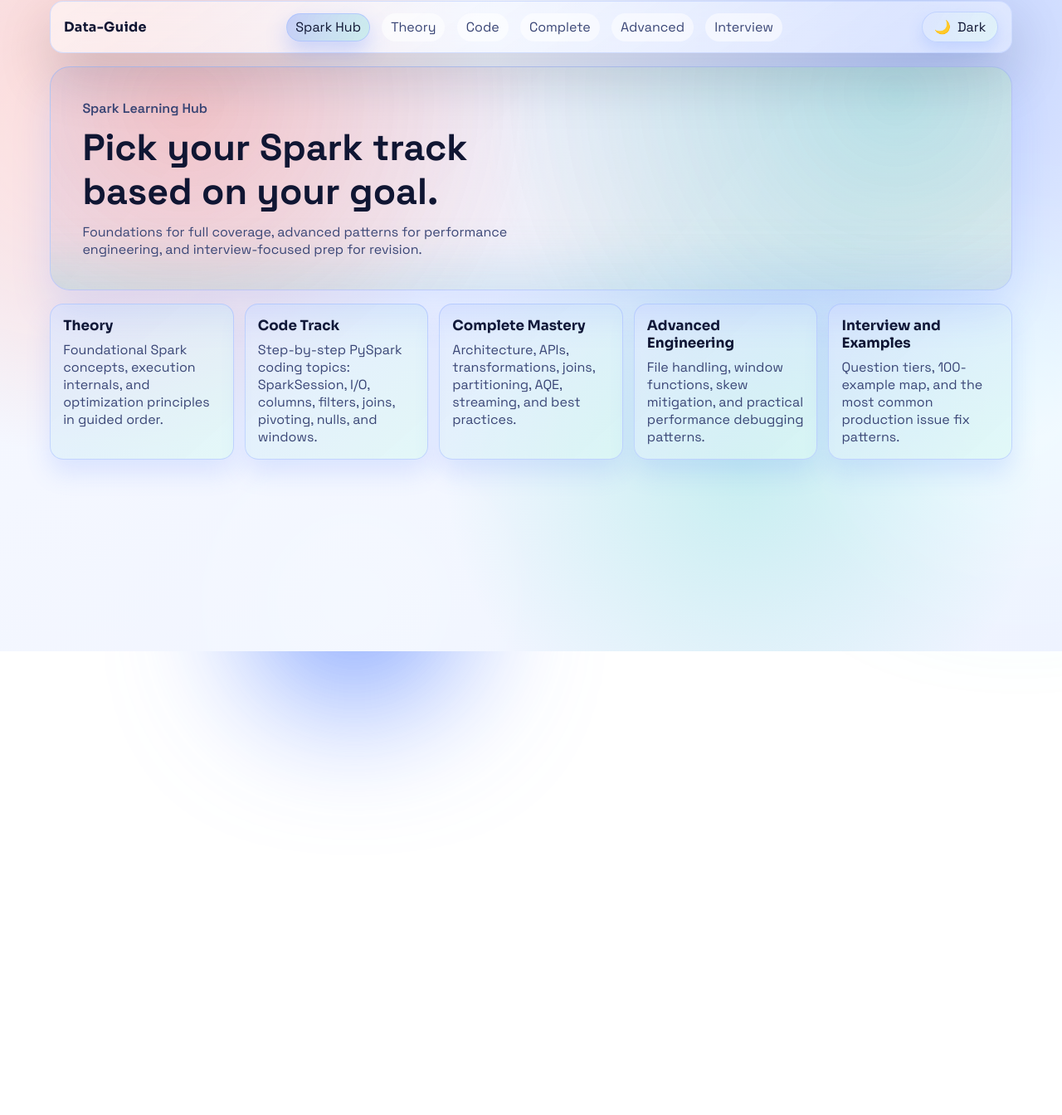
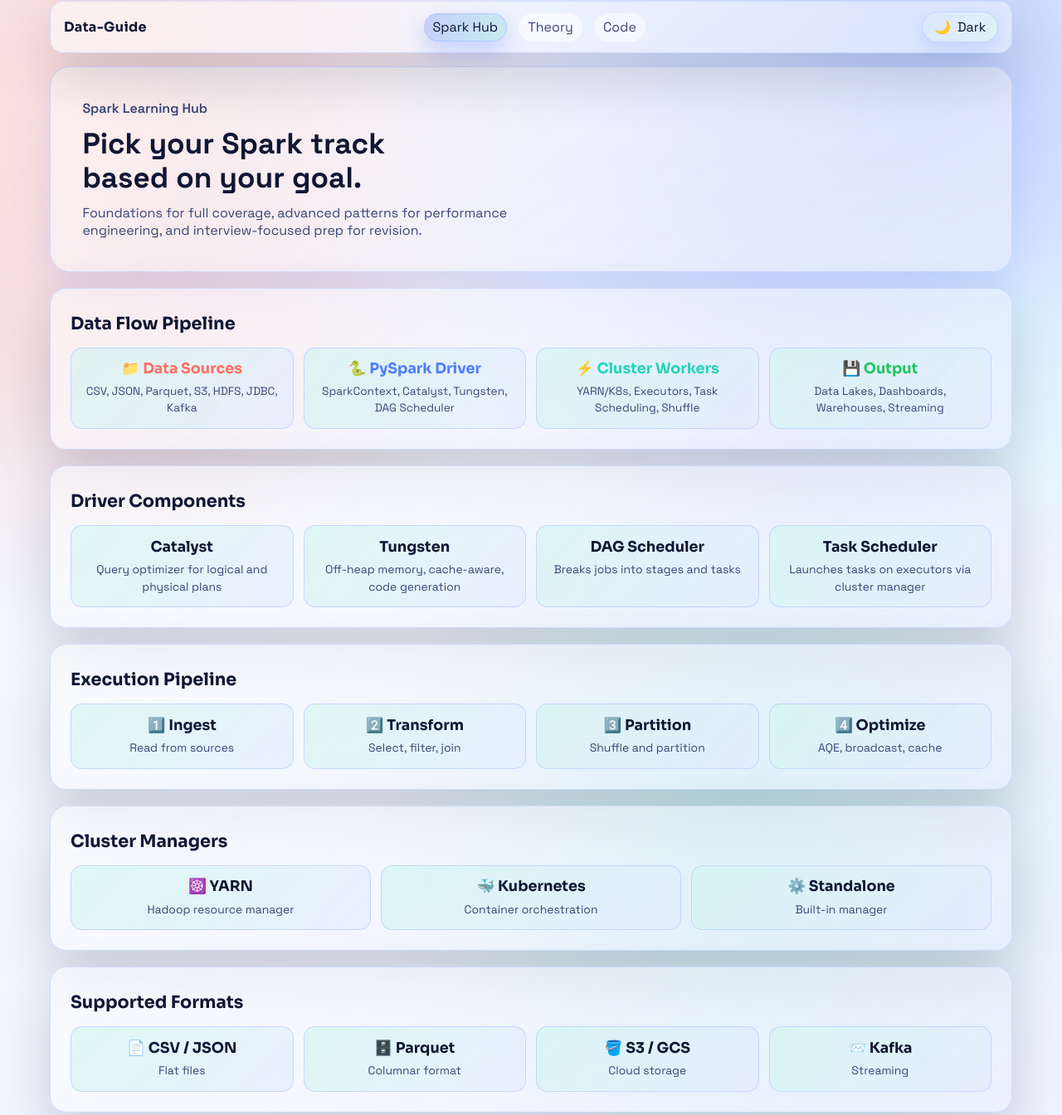
Before and after one commit to shravan-code/my-guide, a plain HTML site: page spark/index.html in a window 1280 px wide. Shown: the part 15-1359 px from the top of the page at 83% size. Before the commit the page ends 800 px from the top, so only its background shows below. Drawn offline with Linux system fonts and the light colour scheme.

Commit message:
updated Spark

```diff
--- a/spark/index.html
+++ b/spark/index.html
@@ -10,59 +10,44 @@
   <link rel="stylesheet" href="../styles.css" />
   <style>
     .wrap { width: min(1160px, calc(100% - 2rem)); margin: 1rem auto 3rem; }
-    .hero {
-      border-radius: 24px;
-      padding: clamp(1.5rem, 3vw, 2.4rem);
-      margin-bottom: 1rem;
-      position: relative;
-      overflow: hidden;
-      border: 1px solid color-mix(in srgb, var(--accent-c) 34%, var(--glass-border));
-      background:
-        radial-gradient(circle at 14% 16%, color-mix(in srgb, var(--accent-a) 28%, transparent), transparent 42%),
-        radial-gradient(circle at 88% 12%, color-mix(in srgb, var(--accent-b) 24%, transparent), transparent 48%),
-        linear-gradient(
-          132deg,
-          color-mix(in srgb, var(--accent-c) 12%, var(--glass)),
-          color-mix(in srgb, var(--accent-a) 8%, var(--glass))
-        );
+
+    /* Hero Responsive */
+    .hero h1 { font-size: clamp(1.3rem, 4vw, 2.2rem); }
+    .hero p { font-size: clamp(0.85rem, 2vw, 1rem); }
+
+    /* Spark Tracks Grid - Responsive */
+    .spark-tracks { padding: clamp(1rem, 3vw, 1.5rem); }
+    .spark-tracks h2 { font-size: clamp(1rem, 3vw, 1.3rem); }
+    .spark-track-grid {
+      display: grid;
+      grid-template-columns: repeat(auto-fit, minmax(180px, 1fr));
+      gap: 0.75rem;
+      margin-top: 1rem;
     }
-    .hero::after {
-      content: "";
-      position: absolute;
-      left: -10%;
-      right: -10%;
-      bottom: -56%;
-      height: 68%;
-      filter: blur(28px);
-      opacity: 0.5;
-      background: linear-gradient(90deg, color-mix(in srgb, var(--accent-b) 32%, transparent), color-mix(in srgb, var(--accent-c) 28%, transparent));
-      pointer-events: none;
+    .spark-track h3 { font-size: clamp(0.9rem, 2.5vw, 1.1rem); }
+    .spark-track p { font-size: clamp(0.75rem, 2vw, 0.87rem); }
+
+    /* Tablet - 2 columns */
+    @media (max-width: 900px) {
+      .spark-track-grid { grid-template-columns: repeat(2, 1fr); }
+      .wrap { margin: 0.75rem auto 2rem; }
+      .hero { padding: clamp(1rem, 4vw, 1.5rem); }
     }
-    .hero > * { position: relative; z-index: 1; }
-    .cards { display: grid; grid-template-columns: repeat(auto-fit, minmax(220px, 1fr)); gap: 0.8rem; }
-    .card {
-      border-radius: 16px;
-      padding: 0.95rem;
-      text-decoration: none;
-      color: var(--text);
-      border: 1px solid color-mix(in srgb, var(--accent-c) 30%, var(--glass-border));
-      background: linear-gradient(
-        138deg,
-        color-mix(in srgb, var(--accent-c) 13%, var(--glass)),
-        color-mix(in srgb, var(--accent-b) 11%, var(--glass))
-      );
-      box-shadow: 0 16px 30px color-mix(in srgb, var(--accent-c) 16%, transparent);
-      transition: transform 0.2s ease, box-shadow 0.2s ease, border-color 0.2s ease;
+
+    /* Mobile - 1 column */
+    @media (max-width: 600px) {
+      .spark-track-grid { grid-template-columns: 1fr; }
+      .spark-tracks { padding: 0.9rem; }
+      .hero h1 { font-size: 1.2rem; }
+      .hero { padding: 1rem; }
+      .topbar { padding: 0.6rem 0.75rem; }
+      .menu a { padding: 0.3rem 0.5rem; font-size: 0.85rem; }
     }
-    .card h2 { margin: 0 0 0.5rem; font-family: "Sora", "Trebuchet MS", sans-serif; font-size: 1.05rem; }
-    .card p { margin: 0; color: var(--muted); }
-    .card:hover,
-    .card:focus-visible {
-      transform: translateY(-5px);
-      border-color: color-mix(in srgb, var(--accent-c) 44%, var(--glass-border));
-      box-shadow: 0 20px 36px color-mix(in srgb, var(--accent-c) 22%, transparent);
+
+    /* Large Desktop */
+    @media (min-width: 1400px) {
+      .spark-track-grid { grid-template-columns: repeat(4, 1fr); }
     }
-    @media (max-width: 900px) { .cards { grid-template-columns: 1fr; } }
   </style>
 </head>
 <body>
@@ -76,9 +61,6 @@
       <a href="index.html" class="active" aria-current="page">Spark Hub</a>
       <a href="spark-theory.html">Theory</a>
       <a href="pyspark-code-guide.html">Code</a>
-      <a href="pyspark-complete-guide.html">Complete</a>
-      <a href="pyspark-advanced-guide.html">Advanced</a>
-      <a href="pyspark-interview-examples.html">Interview</a>
     </nav>
     <button id="theme-toggle" class="theme-toggle" type="button" aria-label="Toggle light and dark mode">
       <span class="toggle-icon" aria-hidden="true">🌙</span>
@@ -93,27 +75,120 @@
       <p class="hero-copy">Foundations for full coverage, advanced patterns for performance engineering, and interview-focused prep for revision.</p>
     </section>
 
-    <section class="cards" aria-label="Spark tracks">
-      <a class="card" href="spark-theory.html">
-        <h2>Theory</h2>
-        <p>Foundational Spark concepts, execution internals, and optimization principles in guided order.</p>
-      </a>
-      <a class="card" href="pyspark-code-guide.html">
-        <h2>Code Track</h2>
-        <p>Step-by-step PySpark coding topics: SparkSession, I/O, columns, filters, joins, pivoting, nulls, and windows.</p>
-      </a>
-      <a class="card" href="pyspark-complete-guide.html">
-        <h2>Complete Mastery</h2>
-        <p>Architecture, APIs, transformations, joins, partitioning, AQE, streaming, and best practices.</p>
-      </a>
-      <a class="card" href="pyspark-advanced-guide.html">
-        <h2>Advanced Engineering</h2>
-        <p>File handling, window functions, skew mitigation, and practical performance debugging patterns.</p>
-      </a>
-      <a class="card" href="pyspark-interview-examples.html">
-        <h2>Interview and Examples</h2>
-        <p>Question tiers, 100-example map, and the most common production issue fix patterns.</p>
-      </a>
+    <section class="spark-tracks glass" aria-label="Spark architecture flow">
+      <div class="spark-heading">
+        <h2>Data Flow Pipeline</h2>
+      </div>
+      <div class="spark-track-grid">
+        <div class="spark-track" style="text-align:center; cursor:default;">
+          <h3 style="color: var(--accent-a);">📁 Data Sources</h3>
+          <p style="font-size:0.85rem;">CSV, JSON, Parquet, S3, HDFS, JDBC, Kafka</p>
+        </div>
+        <div class="spark-track" style="text-align:center; cursor:default;">
+          <h3 style="color: var(--accent-c);">🐍 PySpark Driver</h3>
+          <p style="font-size:0.85rem;">SparkContext, Catalyst, Tungsten, DAG Scheduler</p>
+        </div>
+        <div class="spark-track" style="text-align:center; cursor:default;">
+          <h3 style="color: var(--accent-b);">⚡ Cluster Workers</h3>
+          <p style="font-size:0.85rem;">YARN/K8s, Executors, Task Scheduling, Shuffle</p>
+        </div>
+        <div class="spark-track" style="text-align:center; cursor:default;">
+          <h3 style="color: #22c55e;">💾 Output</h3>
+          <p style="font-size:0.85rem;">Data Lakes, Dashboards, Warehouses, Streaming</p>
+        </div>
+      </div>
+    </section>
+
+    <section class="spark-tracks glass" aria-label="Driver components">
+      <div class="spark-heading">
+        <h2>Driver Components</h2>
+      </div>
+      <div class="spark-track-grid">
+        <div class="spark-track" style="text-align:center; cursor:default;">
+          <h3>Catalyst</h3>
+          <p>Query optimizer for logical and physical plans</p>
+        </div>
+        <div class="spark-track" style="text-align:center; cursor:default;">
+          <h3>Tungsten</h3>
+          <p>Off-heap memory, cache-aware, code generation</p>
+        </div>
+        <div class="spark-track" style="text-align:center; cursor:default;">
+          <h3>DAG Scheduler</h3>
+          <p>Breaks jobs into stages and tasks</p>
+        </div>
+        <div class="spark-track" style="text-align:center; cursor:default;">
+          <h3>Task Scheduler</h3>
+          <p>Launches tasks on executors via cluster manager</p>
+        </div>
+      </div>
+    </section>
+
+    <section class="spark-tracks glass" aria-label="Execution stages">
+      <div class="spark-heading">
+        <h2>Execution Pipeline</h2>
+      </div>
+      <div class="spark-track-grid">
+        <div class="spark-track" style="text-align:center; cursor:default;">
+          <h3>1️⃣ Ingest</h3>
+          <p>Read from sources</p>
+        </div>
+        <div class="spark-track" style="text-align:center; cursor:default;">
+          <h3>2️⃣ Transform</h3>
+          <p>Select, filter, join</p>
+        </div>
+        <div class="spark-track" style="text-align:center; cursor:default;">
+          <h3>3️⃣ Partition</h3>
+          <p>Shuffle and partition</p>
+        </div>
+        <div class="spark-track" style="text-align:center; cursor:default;">
+          <h3>4️⃣ Optimize</h3>
+          <p>AQE, broadcast, cache</p>
+        </div>
+      </div>
+    </section>
+
+    <section class="spark-tracks glass" aria-label="Cluster managers">
+      <div class="spark-heading">
+        <h2>Cluster Managers</h2>
+      </div>
+      <div class="spark-track-grid">
+        <div class="spark-track" style="text-align:center; cursor:default;">
+          <h3>☸️ YARN</h3>
+          <p>Hadoop resource manager</p>
+        </div>
+        <div class="spark-track" style="text-align:center; cursor:default;">
+          <h3>🐳 Kubernetes</h3>
+          <p>Container orchestration</p>
+        </div>
+        <div class="spark-track" style="text-align:center; cursor:default;">
+          <h3>⚙️ Standalone</h3>
+          <p>Built-in manager</p>
+        </div>
+      </div>
+    </section>
+
+    <section class="spark-tracks glass" aria-label="Data formats">
+      <div class="spark-heading">
+        <h2>Supported Formats</h2>
+      </div>
+      <div class="spark-track-grid">
+        <div class="spark-track" style="text-align:center; cursor:default;">
+          <h3>📄 CSV / JSON</h3>
+          <p>Flat files</p>
+        </div>
+        <div class="spark-track" style="text-align:center; cursor:default;">
+          <h3>🗄️ Parquet</h3>
+          <p>Columnar format</p>
+        </div>
+        <div class="spark-track" style="text-align:center; cursor:default;">
+          <h3>🪣 S3 / GCS</h3>
+          <p>Cloud storage</p>
+        </div>
+        <div class="spark-track" style="text-align:center; cursor:default;">
+          <h3>📨 Kafka</h3>
+          <p>Streaming</p>
+        </div>
+      </div>
     </section>
   </main>
 
```
Also changed, not shown: index.html (+1 -42 lines), spark/pyspark-advanced-guide.html (+0 -3 lines), spark/pyspark-code-guide.html (+0 -3 lines), spark/pyspark-complete-guide.html (+0 -3 lines), spark/pyspark-interview-examples.html (+0 -3 lines), spark/spark-theory.html (+0 -3 lines).
